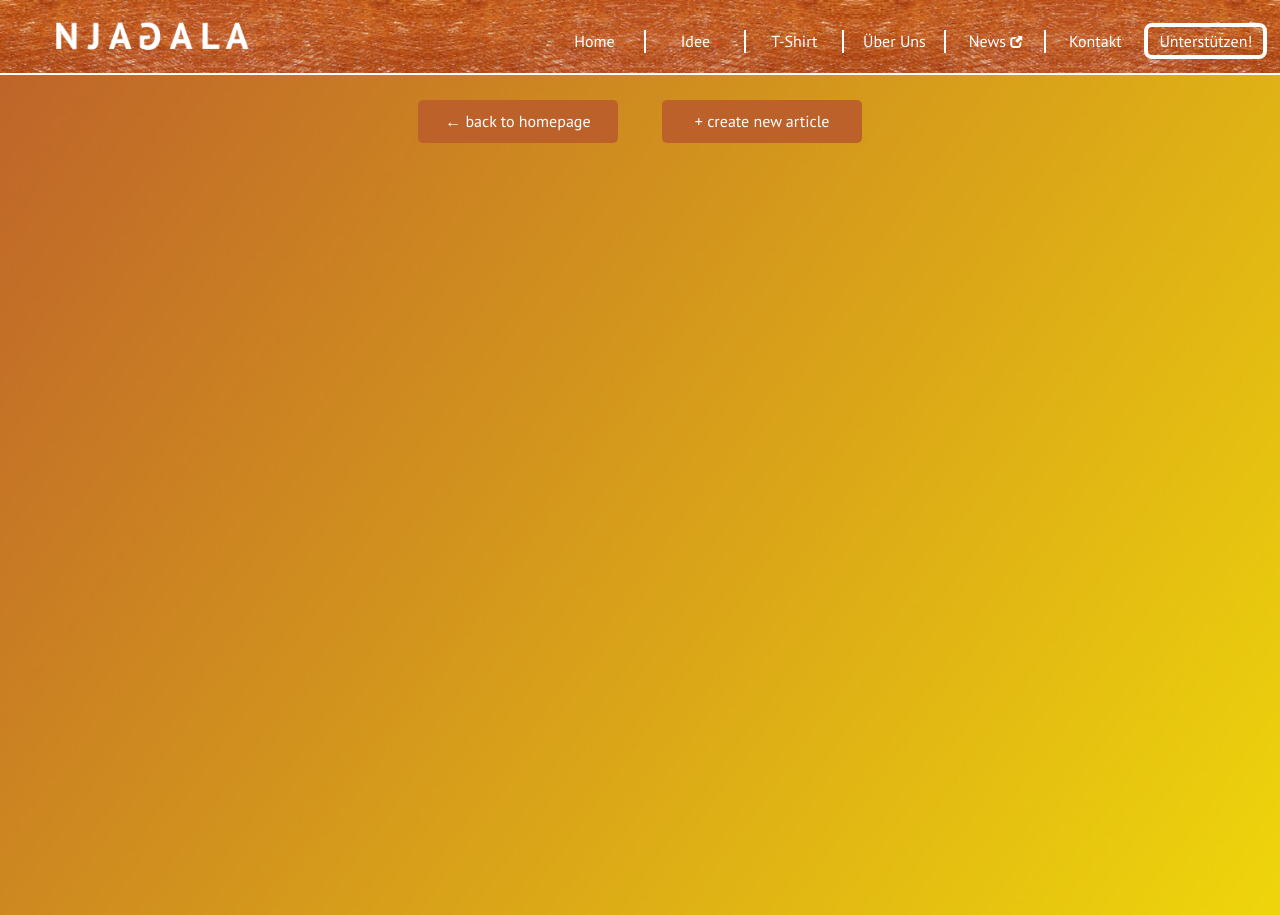
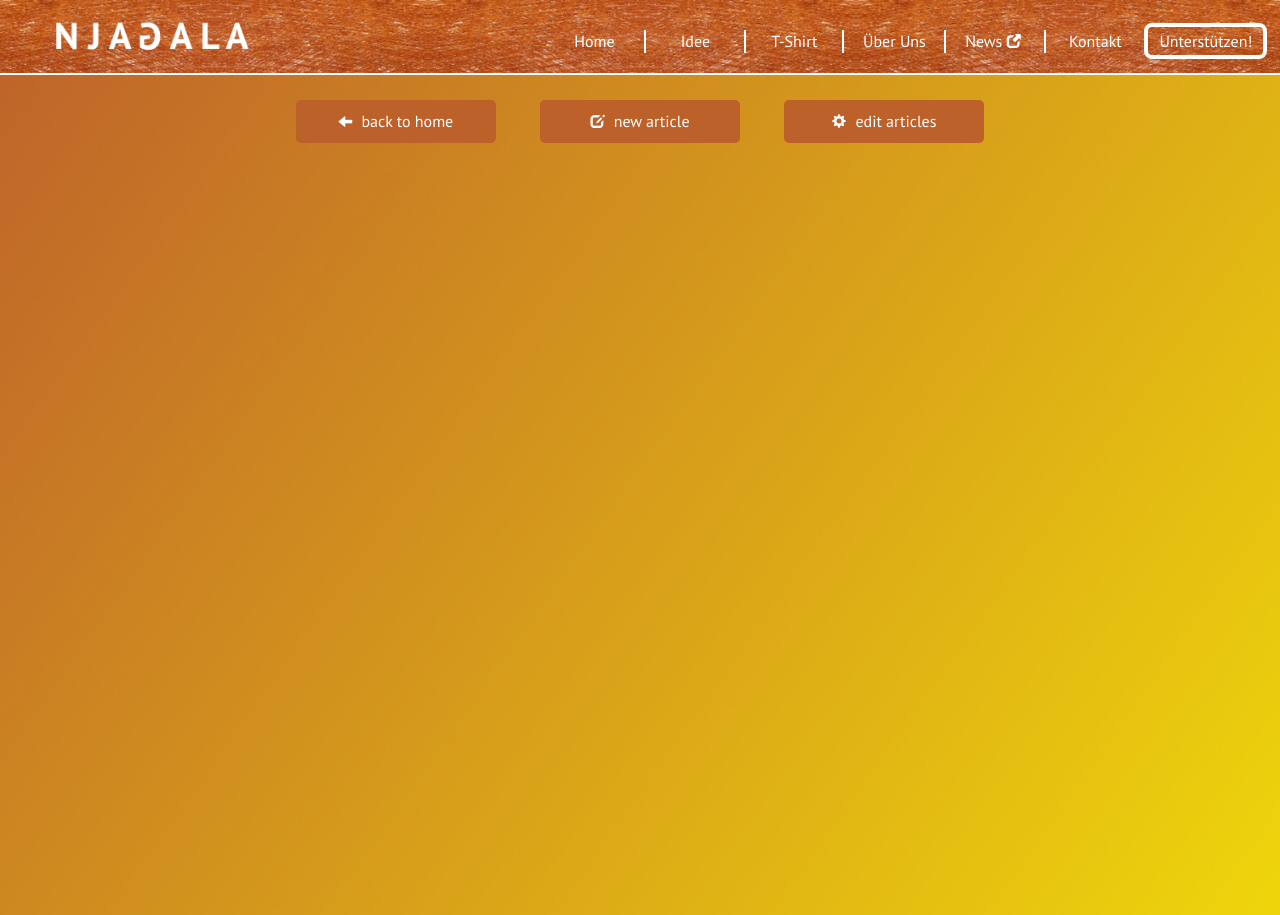
Before and after one commit to stevenabreu7/njagala, a PHP site: page /blog/ in a window 1280 px wide. Run offline with PHP 8.4, Linux system fonts and the light colour scheme; data that the repository does not hold is empty.

Commit message:
+ created simple login for blog actions

```diff
--- /dev/null
+++ b/blog/edit.php
@@ -0,0 +1 @@
+coming soon...
--- a/blog/index.php
+++ b/blog/index.php
@@ -102,8 +102,9 @@
     </div>
 
     <div class="buttons">
-      <a class="button" href="../">&larr; back to homepage</a>
-      <a class="button" href="create.php">+ create new article</a>
+      <a class="button" href="../"><span class="glyphicon glyphicon-arrow-left"></span> back to home</a>
+      <a class="button" href="login.php?link=create"><span class="glyphicon glyphicon-edit"></span> new article</a>
+      <a class="button" href="login.php?link=edit"><span class="glyphicon glyphicon-cog"></span> edit articles</a>
     </div>
     <div class="container">
   <?php
--- a/blog/style/create.css
+++ b/blog/style/create.css
@@ -55,7 +55,7 @@ textarea {
 
 a {
   text-decoration: none;
-  background-color: blue;
+  background-color: #BD612B;
   border-radius: 5px;
   margin-top: 20px;
   padding: 10px;
--- a/blog/style/styles.css
+++ b/blog/style/styles.css
@@ -1,5 +1,10 @@
 body {
 	font-family: 'PT Sans', sans-serif;
+}
+
+.glyphicon {
+	font-size: 14px;
+	margin-right: 5px;
 }
 
 .buttons {
@@ -49,13 +54,13 @@ a.button {
 	text-decoration: none;
 	background-color: #BD612B;
 	border-radius: 5px;
-	margin-top: 20px;
+	margin-top: 10px;
 	margin-right: 20px;
 	margin-left: 20px;
 	padding: 10px;
 	color: white;
 	position: relative;
-	top: 80px;
+	top: 90px;
 }
 
 @media only screen and (max-width: 610px) {
```
Also changed, not shown: blog/login.php (added, +57 -0 lines).
